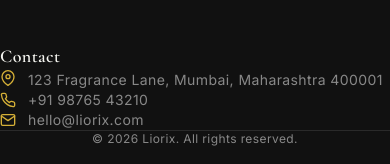
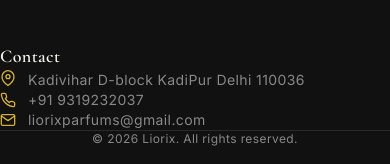
Before and after one commit to akas-coder/Perfume-Store, a React (Vite) app in the folder frontend/: page / in a window 390 px wide. Shown: the part 2781-2945 px from the top of the page. Built offline with nearby package versions, Linux system fonts and the light colour scheme; no server answers.

Commit message:
chore: update instagram link, email, phone number, and store address in footer layout

```diff
--- a/frontend/src/components/layout/Footer.jsx
+++ b/frontend/src/components/layout/Footer.jsx
@@ -70,8 +70,12 @@
               Every scent tells a story — find yours.
             </p>
             <div className="flex gap-4">
-              {[FiInstagram, FiTwitter, FiFacebook].map((Icon, i) => (
-                <a key={i} href="#" className="w-9 h-9 rounded-full flex items-center justify-center gold-border transition-all hover:scale-110"
+              {[
+                { Icon: FiInstagram, href: "https://www.instagram.com/liorixofficial/" },
+                { Icon: FiTwitter, href: "#" },
+                { Icon: FiFacebook, href: "#" }
+              ].map(({ Icon, href }, i) => (
+                <a key={i} href={href} target="_blank" rel="noopener noreferrer" className="w-9 h-9 rounded-full flex items-center justify-center gold-border transition-all hover:scale-110"
                    style={{ color: 'var(--color-gold)' }}>
                   <Icon size={16} />
                 </a>
@@ -116,16 +120,16 @@
               <li className="flex items-start gap-3">
                 <FiMapPin size={16} className="mt-0.5 flex-shrink-0" style={{ color: 'var(--color-gold)' }} />
                 <span className="text-sm" style={{ color: 'var(--color-muted)' }}>
-                  123 Fragrance Lane, Mumbai, Maharashtra 400001
+                  Kadivihar D-block KadiPur Delhi 110036
                 </span>
               </li>
               <li className="flex items-center gap-3">
                 <FiPhone size={16} style={{ color: 'var(--color-gold)' }} />
-                <span className="text-sm" style={{ color: 'var(--color-muted)' }}>+91 98765 43210</span>
+                <span className="text-sm" style={{ color: 'var(--color-muted)' }}>+91 9319232037</span>
               </li>
               <li className="flex items-center gap-3">
                 <FiMail size={16} style={{ color: 'var(--color-gold)' }} />
-                <span className="text-sm" style={{ color: 'var(--color-muted)' }}>hello@liorix.com</span>
+                <span className="text-sm" style={{ color: 'var(--color-muted)' }}>liorixparfums@gmail.com</span>
               </li>
             </ul>
           </div>
```
